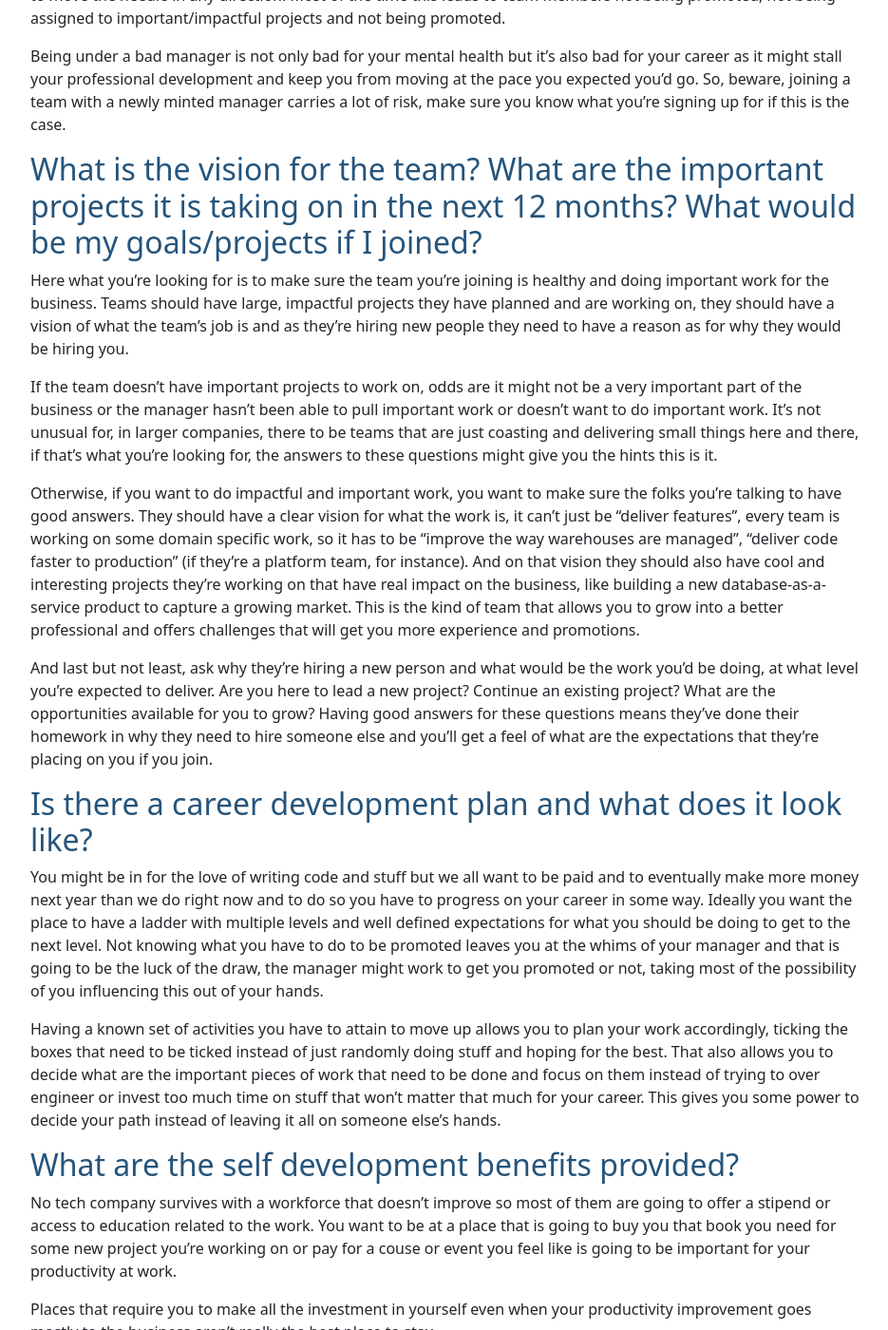
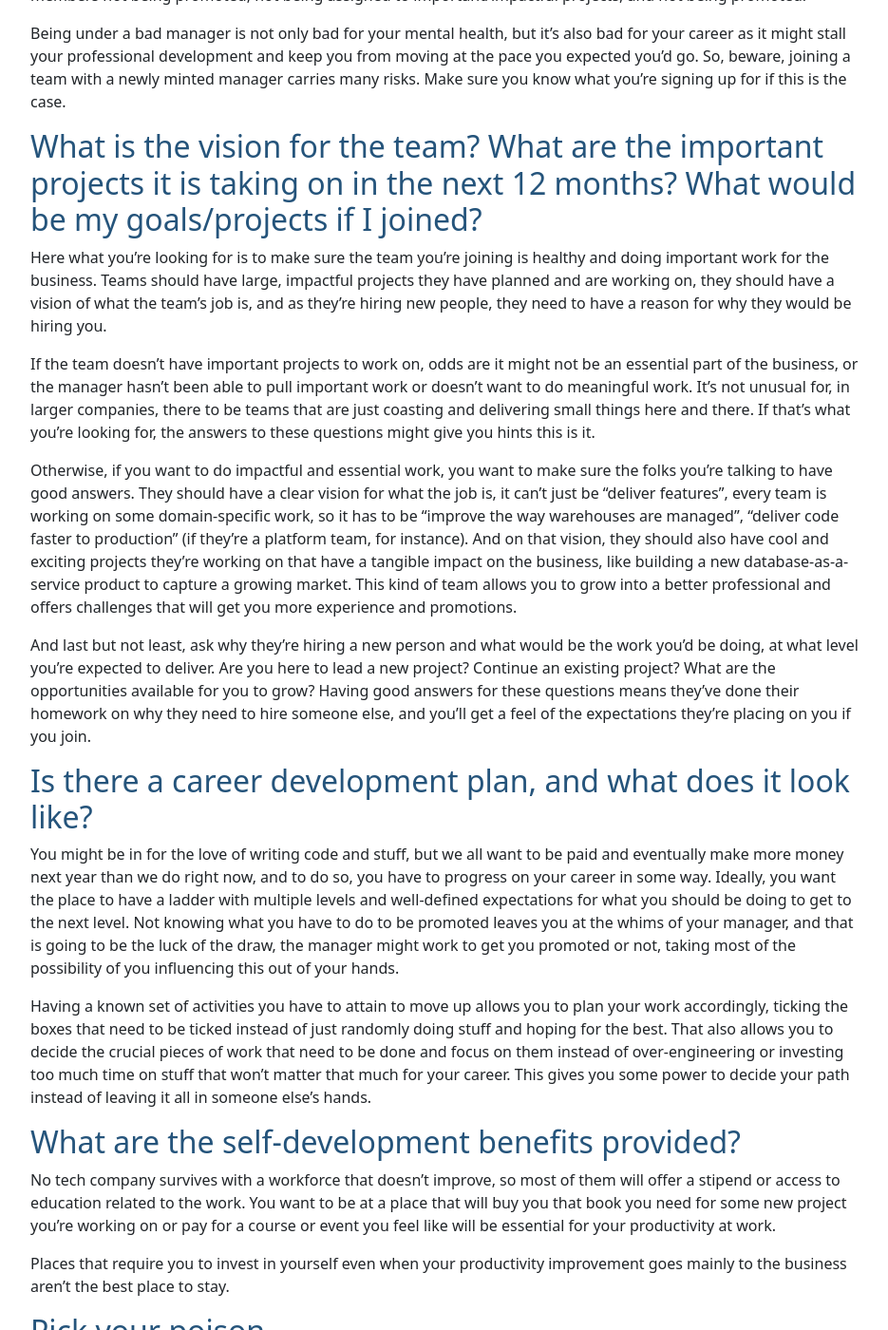
Before and after one commit to mauricio/mauricio.github.com, a Jekyll site: the page built from _posts/2022-01-12-what-to-ask-when-being-interviewed.md, in a window 1280 px wide and 1400 px high, scrolled down 1975 px. Shown: the whole window at 95% size, without its empty margins (170-1105 px from the left). Built offline with Jekyll 4.4.1, drawn with Linux system fonts in a browser that asks for light colours; some of the changed text lies outside the part shown.

```diff
--- a/_posts/2022-01-12-what-to-ask-when-being-interviewed.md
+++ b/_posts/2022-01-12-what-to-ask-when-being-interviewed.md
@@ -6,60 +6,59 @@
 - useful
 ---
 
-There's plenty of guides on how to ace job interviews, you'll find books, videos, courses, on multiple subjects covering every aspect possible, including even prep that is just for specific companies (like checking questions Facebook is currently asking) but we talk very little on how you should also interview the people you're talking to make sure you do want to work at that place. Switching jobs just to find that you ended up at a place that is a bad work environment, on a dead end team, is demoralizing and might affect your future career prospects.
+There are many guides on how to ace job interviews, you'll find books, videos, courses on multiple subjects covering every aspect possible, including even prep that is just for specific companies (like checking questions Facebook is currently asking), but we talk very little on how you should also interview the people you're talking to make sure you do want to work at that place. Switching jobs to find that you ended up in a bad work environment on a dead-end team is demoralizing and might affect your future career prospects.
 
-Most of the questions here assume the people you're talking to will at be at least a litle bit truthful on their answers. I'd also recommend exercising your network to find friends or friends of friends that work at the place to verify if the answers are really true or if they're painting a rosy picture just to make sure you accept the offer. Most places will have *some* of the problems we will be discussing next so it's going to be up to you to decide if you do want to sign up for these issues or not, there are no perfect places but you should go in being confortable on what the challeges are going to be. Glassdoor, Blind and Fishbowl are usually hit and miss, with stuff being either too rosy or just hell, so I can't say I find them very effective.
+Most of the questions here assume the people you're talking to will be at least a little bit truthful in their answers. I'd also recommend exercising your network to find friends or friends of friends that work at the place to verify if the answers are accurate or if they're painting a rosy picture to make sure you accept the offer. Most businesses will have *some* of the problems we will be discussing next, so it's going to be up to you to decide if you do want to sign up for these issues or not, there are no perfect places, but you should go in being comfortable on what the challenges are going to be. Glassdoor, Blind, and Fishbowl are usually hit and miss, with stuff being, either too rosy or just hell, so I can't say I find them very effective.
 
-Also, unless you're going for a director level/decision-making position, don't trick yourself into thinking you're going to change the whole environment and make it bearable, odds are you won't and the energy you'll spend trying to _fix_ it without having the actual power to do so would be better spent on a job that doesn't require you do pull a Sisyphus everyday. The job market is red hot right now, you should be able to give that bad looking job a pass.
+Also, unless you're going for a director-level/decision-making position, don't trick yourself into thinking you're going to change the whole environment and make it bearable, odds are you won't and the energy you'll spend trying to _fix_ it without having the actual power to do so would be better spent on a job that doesn't require you do pull a Sisyphus every day. The job market is red hot right now, and you should be able to give that bad-looking job a pass.
 
-Now lets look at a couple questions you could ask to figure out if it is really a good job or a tar pit.
+Now let's look at a couple of questions you could ask to figure out if it is a good job or a tar pit.
 
-## What is the on call schedule like? How many incidents does the team handles every week on average?
+## What is the on-call schedule like? How many incidents does the team handle every week on average?
 
-In most sane places, the teams that build apps also responsible for making sure they're running as expected in production. This means that when something bad happens, someone on the team is going to be called/paged and get the dreaded *PagerDuty alert, you have 1 incident* phone call. Most of us have been there and pager pain is very real, working on a team that is firefighing all the time is the quickest path to burnout you could take as you'll be constantly worried about the next time you'll be fast asleep and the phone is going to ring destroy your night and the next day.
+In most sane places, the teams that build apps are also responsible for ensuring they're running as expected in production. This means that when something bad happens, someone on the team will be called/paged and get the dreaded *PagerDuty alert, you have one incident* phone call. Most of us have been there, and pager pain is very real. Working on a team that is firefighting all the time is the quickest path to burnout you could take as you'll be constantly worried about the next time you'll be fast asleep and the phone is going to ring, destroy your night and the next day.
 
-What you're looking for here is a clear on call schedule with multiple people on rotation and a secondary that also rotates. The schedules should usually be a couple days long (I'd say a week is usually good enough) with at least 2 weeks off until you're on call again. Back to back on call schedules are hard, specially if incidents are frequent, because there is very little time you're not worried about incidents.
+What you're looking for here is a clear on-call schedule with multiple people on rotation and a secondary that also rotates. The schedules should usually be a couple of days long (I'd say a week is generally good enough), with at least two weeks off until you're on call again. Back-to-back on-call schedules are demanding, especially if incidents are frequent because there is very little time you're not worried about incidents.
 
-Now, how much time does the team spends firefighting or doing unplanned work? If a team spends over 30% of it's time just fixing bugs and working through incidents instead of building features, there are deeper issues on the team itself. The root causes here are many, lack of invesment in reliability, automation, bad planning, death marches, none of them are good sign. You could dig deeper here with the people you're talking to as to what is going to be done to bring the team back into a more manageable schedule and lower the amount of toil/bugs/incidents, if there's no plan or they just think this isn't a problem (_it's just how we do work_), it's a *pass*.
+How much time does the team spend firefighting or doing unplanned work? If a team spends over 30% of its time just fixing bugs and working through incidents instead of building features, there are deeper issues on the team itself. The root causes here could be lack of investment in reliability, automation, lousy planning, death marches, none of which are a good signs. You could dig deeper here with the people you're talking to as to what is going to be done to bring the team back into a more manageable schedule and lower the amount of toil/bugs/incidents if there's no plan or they think this isn't a problem (_it's just how we do work_), it's a *pass*.
 
 ## What is the engineering onboarding process like? What about onboarding on the team itself?
 
-This might sound like a _first world problem_ thing but having a well defined onboarding process is critical to having employees that start contributing to the bottom line as fast as possible. Businesses that are hiring but have no plan on how to get the people they're hiring into actually doing the job aren't doing a good job at hiring and might not be doing a good job at other places as well.
+It might sound like a _first world problem_ thing, but having a well-defined onboarding process is critical to having employees that start contributing to the bottom line as fast as possible. Businesses that are hiring but have no plan to get the people they're hiring into actually doing the job aren't doing a good job at hiring and might not be doing an excellent job at other places.
 
-Depending on the size of the company, they might not have a global engineering and a specific team onboarding, they could just be one, that's not a problem. What you want to know is what is going to happen once you join and what are the expectations. Is there going to be a buddy taking you through the process, someone you can ask questions and get unstuck? How are you going to get used to the projects you'll be working on? Is there documentation? What are the first things you're going to be working on?
+Depending on the company's size, they might not have a general engineering and a specific team onboarding; there could just be one, that's not a problem. What you want to know is what will happen once you join and the expectations. Is there going to be a buddy taking you through the process, someone you can ask questions and get unstuck? How will you get used to the projects you'll be working on? Is there documentation? What are the first things you're going to be working on?
 
-The expectation here is that they won't just say _here's the source code, now figure it out_ but that there is some well defined way for you to go along (preferably with someone else on the team as a pair) to get you used to the tooling, code, development and deployment process. If there is no onboarding process at all, be ready to just be thrown at stuff and be left to fend for yourself and hope for the best. While it's completely possible to make this work (as I have had to make this work multiple times) I'd rather be at a place that is going to guide and help me get productive faster instead of having to ask _please can you help me_ to multiple people that might or might not care about helping me out.
+The expectation here is that they won't just say _here's the source code, now figure it out_ but that there is some well-defined way for you to go along (preferably with someone else on the team as a pair) to get you used to the tooling, code, development and deployment process. If there is no onboarding process at all, be ready just to be thrown at stuff and be left to fend for yourself and hope for the best. While it's entirely possible to make this work (as I have had to make this work multiple times) I'd rather be at a place that is going to guide and help me get productive faster instead of having to ask _please can you help me_ to multiple people that might or might not care about helping me out.
 
-## How long has the person that is managing the team been a manager?
+## How long has the person managing the team been a manager?
 
-This might sound a bit unfair but, specially as you get more senior, joining a team in a new company with a manager that does not have much experience managing people is very risky. While having a manager with a lot of experience isn't a guarantee that everything is going to be unicorns and rainbows, a new manager is more likely to be lacking in many skills required to build and lead an effective team.
+It might sound a bit unfair, but, especially as you get more senior, joining a team in a new company with a manager that does not have much experience managing people is risky. While having a manager with a lot of experience isn't a guarantee that everything will be unicorns and rainbows, a new manager is more likely to lack many skills required to build and lead an effective team.
 
-I've heard multiple horror stories from friends that got onto a new job with a manager that had just been promoted after a stellar stint as an Individual Contributor, that led to a lot of clout in the business, but that just couldn't manage people at all. Given the success the new manager had attained on his previous career, he was given a lot of leeway into how he was going to run the team and most of the criticism would fall on deaf ears, making it really hard to move the needle in any direction. Most of the time this leads to team members not being promoted, not being assigned to important/impactful projects and not being promoted.
+I've heard horror stories from friends that got a new job with a manager that had just been promoted after a stellar stint as an Individual Contributor, which led to a lot of clout in the business, but that couldn't manage people at all. Given the new manager's success in his previous career, he was given a lot of leeway on running the team, and most of the criticism would fall on deaf ears, making it hard to move the needle in any direction. This leads to team members not being promoted, not being assigned to important/impactful projects, and not being promoted.
 
-Being under a bad manager is not only bad for your mental health but it's also bad for your career as it might stall your professional development and keep you from moving at the pace you expected you'd go. So, beware, joining a team with a newly minted manager carries a lot of risk, make sure you know what you're signing up for if this is the case.
+Being under a bad manager is not only bad for your mental health, but it's also bad for your career as it might stall your professional development and keep you from moving at the pace you expected you'd go. So, beware, joining a team with a newly minted manager carries many risks. Make sure you know what you're signing up for if this is the case.
 
 ## What is the vision for the team? What are the important projects it is taking on in the next 12 months? What would be my goals/projects if I joined?
 
-Here what you're looking for is to make sure the team you're joining is healthy and doing important work for the business. Teams should have large, impactful projects they have planned and are working on, they should have a vision of what the team's job is and as they're hiring new people they need to have a reason as for why they would be hiring you.
+Here what you're looking for is to make sure the team you're joining is healthy and doing important work for the business. Teams should have large, impactful projects they have planned and are working on, they should have a vision of what the team's job is, and as they're hiring new people, they need to have a reason for why they would be hiring you.
 
-If the team doesn't have important projects to work on, odds are it might not be a very important part of the business or the manager hasn't been able to pull important work or doesn't want to do important work. It's not unusual for, in larger companies, there to be teams that are just coasting and delivering small things here and there, if that's what you're looking for, the answers to these questions might give you the hints this is it.
+If the team doesn't have important projects to work on, odds are it might not be an essential part of the business, or the manager hasn't been able to pull important work or doesn't want to do meaningful work. It's not unusual for, in larger companies, there to be teams that are just coasting and delivering small things here and there. If that's what you're looking for, the answers to these questions might give you hints this is it.
 
-Otherwise, if you want to do impactful and important work, you want to make sure the folks you're talking to have good answers. They should have a clear vision for what the work is, it can't just be "deliver features", every team is working on some domain specific work, so it has to be "improve the way warehouses are managed", "deliver code faster to production" (if they're a platform team, for instance). And on that vision they should also have cool and interesting projects they're working on that have real impact on the business, like building a new database-as-a-service product to capture a growing market. This is the kind of team that allows you to grow into a better professional and offers challenges that will get you more experience and promotions.
+Otherwise, if you want to do impactful and essential work, you want to make sure the folks you're talking to have good answers. They should have a clear vision for what the job is, it can't just be "deliver features", every team is working on some domain-specific work, so it has to be "improve the way warehouses are managed", "deliver code faster to production" (if they're a platform team, for instance). And on that vision, they should also have cool and exciting projects they're working on that have a tangible impact on the business, like building a new database-as-a-service product to capture a growing market. This kind of team allows you to grow into a better professional and offers challenges that will get you more experience and promotions.
 
-And last but not least, ask why they're hiring a new person and what would be the work you'd be doing, at what level you're expected to deliver. Are you here to lead a new project? Continue an existing project? What are the opportunities available for you to grow? Having good answers for these questions means they've done their homework in why they need to hire someone else and you'll get a feel of what are the expectations that they're placing on you if you join.
+And last but not least, ask why they're hiring a new person and what would be the work you'd be doing, at what level you're expected to deliver. Are you here to lead a new project? Continue an existing project? What are the opportunities available for you to grow? Having good answers for these questions means they've done their homework on why they need to hire someone else, and you'll get a feel of the expectations they're placing on you if you join.
 
-## Is there a career development plan and what does it look like?
+## Is there a career development plan, and what does it look like?
 
-You might be in for the love of writing code and stuff but we all want to be paid and to eventually make more money next year than we do right now and to do so you have to progress on your career in some way. Ideally you want the place to have a ladder with multiple levels and well defined expectations for what you should be doing to get to the next level. Not knowing what you have to do to be promoted leaves you at the whims of your manager and that is going to be the luck of the draw, the manager might work to get you promoted or not, taking most of the possibility of you influencing this out of your hands.
+You might be in for the love of writing code and stuff, but we all want to be paid and eventually make more money next year than we do right now, and to do so, you have to progress on your career in some way. Ideally, you want the place to have a ladder with multiple levels and well-defined expectations for what you should be doing to get to the next level. Not knowing what you have to do to be promoted leaves you at the whims of your manager, and that is going to be the luck of the draw, the manager might work to get you promoted or not, taking most of the possibility of you influencing this out of your hands.
 
-Having a known set of activities you have to attain to move up allows you to plan your work accordingly, ticking the boxes that need to be ticked instead of just randomly doing stuff and hoping for the best. That also allows you to decide what are the important pieces of work that need to be done and focus on them instead of trying to over engineer or invest too much time on stuff that won't matter that much for your career. This gives you some power to decide your path instead of leaving it all on someone else's hands.
+Having a known set of activities you have to attain to move up allows you to plan your work accordingly, ticking the boxes that need to be ticked instead of just randomly doing stuff and hoping for the best. That also allows you to decide the crucial pieces of work that need to be done and focus on them instead of over-engineering or investing too much time on stuff that won't matter that much for your career. This gives you some power to decide your path instead of leaving it all in someone else's hands.
 
-## What are the self development benefits provided?
+## What are the self-development benefits provided?
 
-No tech company survives with a workforce that doesn't improve so most of them are going to offer a stipend or access to education related to the work. You want to be at a place that is going to buy you that book you need for some new project you're working on or pay for a couse or event you feel like is going to be important for your productivity at work.
+No tech company survives with a workforce that doesn't improve, so most of them will offer a stipend or access to education related to the work. You want to be at a place that will buy you that book you need for some new project you're working on or pay for a course or event you feel like will be essential for your productivity at work.
 
-Places that require you to make all the investment in yourself even when your productivity improvement goes mostly to the business aren't really the best place to stay.
+Places that require you to invest in yourself even when your productivity improvement goes mainly to the business aren't the best place to stay.
 
 ## Pick your poison
-
-No place is ever going to be the perfect workplace, you're going to find issues, problems, walls that can't be breached and people that can't be reasoned with, still, getting more information allows you to make a better decision when accepting a job or not. You should always ask as many questions as you can about the company, the business, the team and the people that surround the team to make that is actually going to be the place you want to work at. Don't forget your job is most likely the single thing you're going to spend most of your time in for a really long while, you have to make sure this time is worth it.
+No place will ever be the perfect workplace; you're going to find issues, problems, walls that can't be breached, and people that can't be reasoned with; still, getting more information allows you to make a better decision when accepting a job or not. You should always ask as many questions as you can about the company, the business, the team, and the people surrounding the team to ensure that it is the place you want to work. Don't forget your job is most likely the single thing you're going to spend most of your time in for a long while. You have to make sure this time is worth it.
```
